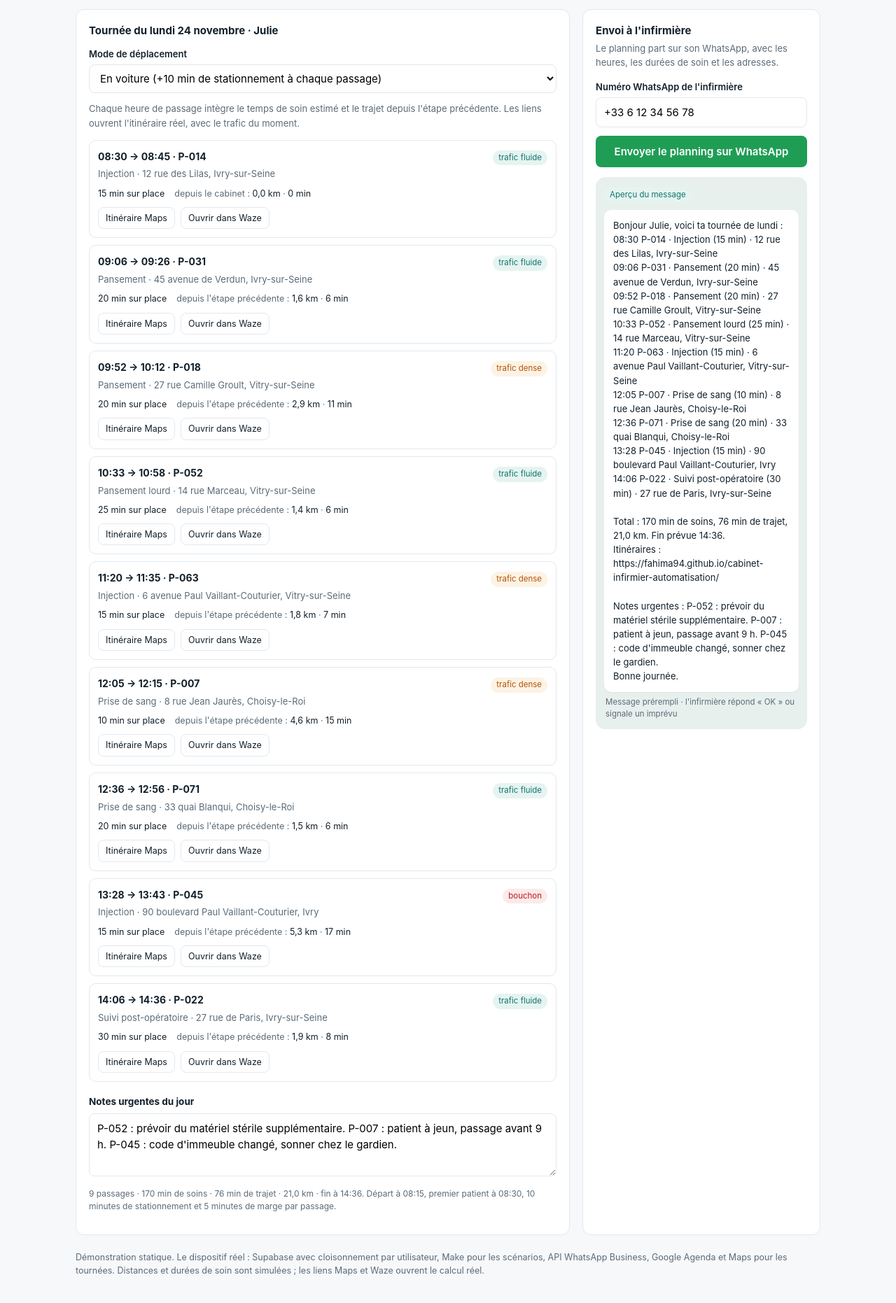
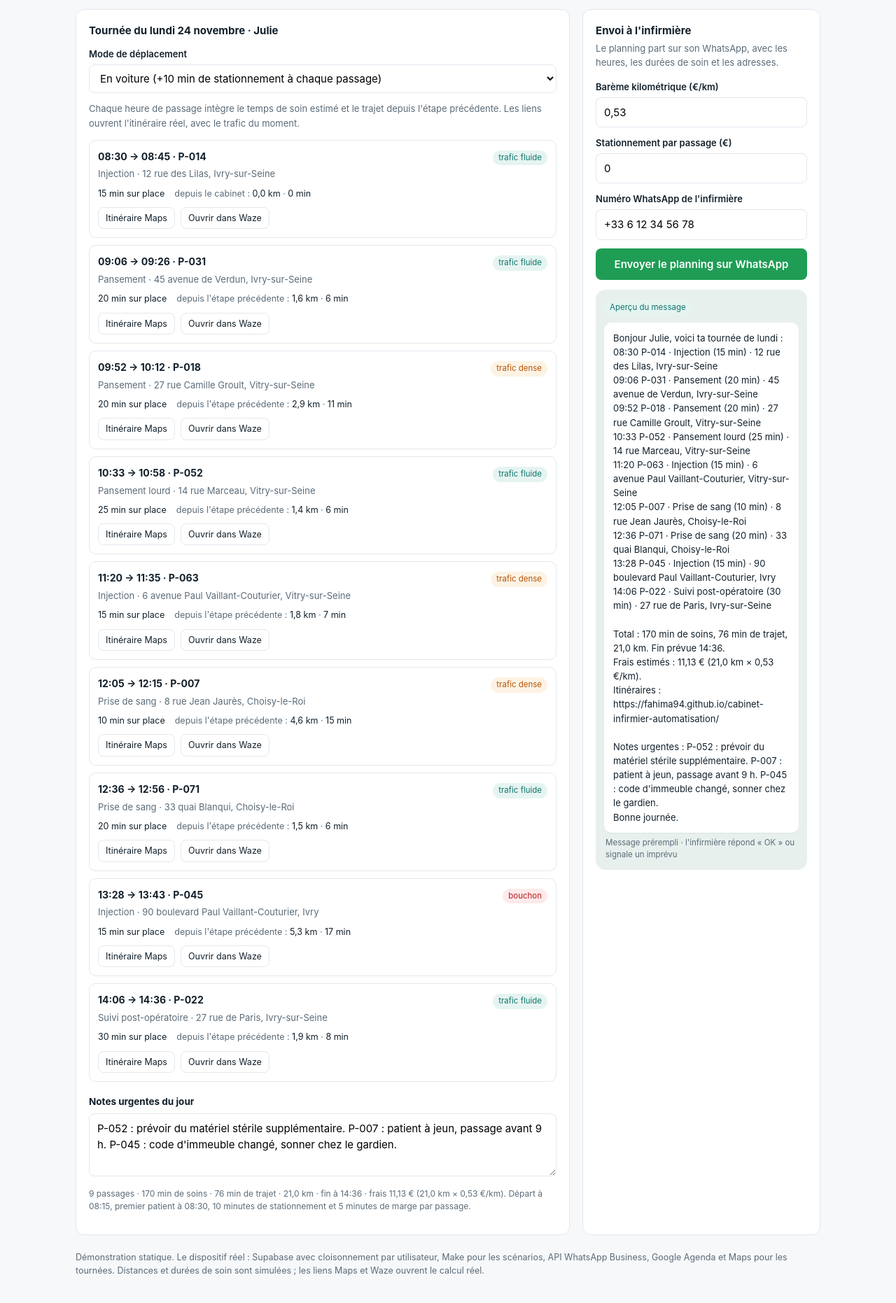
Before and after one commit to Fahima94/cabinet-infirmier-automatisation, a plain HTML site: page docs/index.html in a window 1280 px wide. Shown: the part 270-2132 px from the top of the page at 70% size. Drawn offline with nearby package versions, Linux system fonts and the light colour scheme.

Commit message:
Frais kilométriques calculés et repris dans le message WhatsApp

```diff
--- a/docs/index.html
+++ b/docs/index.html
@@ -98,6 +98,10 @@
     <div class="card">
       <h2>Envoi à l'infirmière</h2>
       <p class="hint">Le planning part sur son WhatsApp, avec les heures, les durées de soin et les adresses.</p>
+      <label for="bareme">Barème kilométrique (€/km)</label>
+      <input id="bareme" value="0,53">
+      <label for="parking">Stationnement par passage (€)</label>
+      <input id="parking" value="0">
       <label for="tel">Numéro WhatsApp de l'infirmière</label>
       <input id="tel" placeholder="+33 6 12 34 56 78" value="+33 6 12 34 56 78">
       <button class="btn wa" id="send">Envoyer le planning sur WhatsApp</button>
@@ -180,6 +184,8 @@ function hhmm(m){return String(Math.floor(m/60)).padStart(2,'0')+":"+String(m%60
 function render(){
   const mode=document.getElementById('mode').value;
   const marge=5+(PARK[mode]||0);
+  const rate=parseFloat(document.getElementById('bareme').value.replace(',','.'))||0;
+  const parkCost=parseFloat(document.getElementById('parking').value.replace(',','.'))||0;
   const box=document.getElementById('stops'); box.innerHTML='';
   let km=0,trajet=0,soins=0,clock=8*60+30;
   const lines=["Bonjour Julie, voici ta tournée de lundi :"];
@@ -205,9 +211,11 @@ function render(){
   document.getElementById('k2').textContent=fmt(km)+" km";
   document.getElementById('k3').textContent=trajet+" + "+soins+" min";
   document.getElementById('k4').textContent=hhmm(clock);
-  document.getElementById('totaux').textContent=stops.length+" passages · "+soins+" min de soins · "+trajet+" min de trajet · "+fmt(km)+" km · fin à "+hhmm(clock)+". Départ à 08:15, premier patient à 08:30, "+(mode==='voiture'?"10 minutes de stationnement et 5 minutes de marge par passage.":"5 minutes de marge par passage, sans stationnement.");
+  const frais=km*rate+stops.length*parkCost;
+  document.getElementById('totaux').textContent=stops.length+" passages · "+soins+" min de soins · "+trajet+" min de trajet · "+fmt(km)+" km · fin à "+hhmm(clock)+" · frais "+frais.toFixed(2).replace('.',',')+" € ("+fmt(km)+" km × "+rate.toFixed(2).replace('.',',')+" €/km"+(parkCost?" + "+parkCost.toFixed(2).replace('.',',')+" € de stationnement par passage":"")+"). Départ à 08:15, premier patient à 08:30, "+(mode==='voiture'?"10 minutes de stationnement et 5 minutes de marge par passage.":"5 minutes de marge par passage, sans stationnement.");
   lines.push("");
   lines.push("Total : "+soins+" min de soins, "+trajet+" min de trajet, "+fmt(km)+" km. Fin prévue "+hhmm(clock)+".");
+  lines.push("Frais estimés : "+frais.toFixed(2).replace('.',',')+" € ("+fmt(km)+" km × "+rate.toFixed(2).replace('.',',')+" €/km).");
   lines.push("Itinéraires : https://fahima94.github.io/cabinet-infirmier-automatisation/");
   const notes=document.getElementById('notes').value.trim();
   if(notes){lines.push("");lines.push("Notes urgentes : "+notes);}
@@ -229,6 +237,8 @@ document.querySelectorAll('.tab').forEach(function(b){
 });
 document.getElementById('mode').addEventListener('change',render);
  document.getElementById('notes').addEventListener('input',render);
+ document.getElementById('bareme').addEventListener('input',render);
+ document.getElementById('parking').addEventListener('input',render);
 let map=null;
 function initMap(){
   if(map){map.invalidateSize();return;}
```
